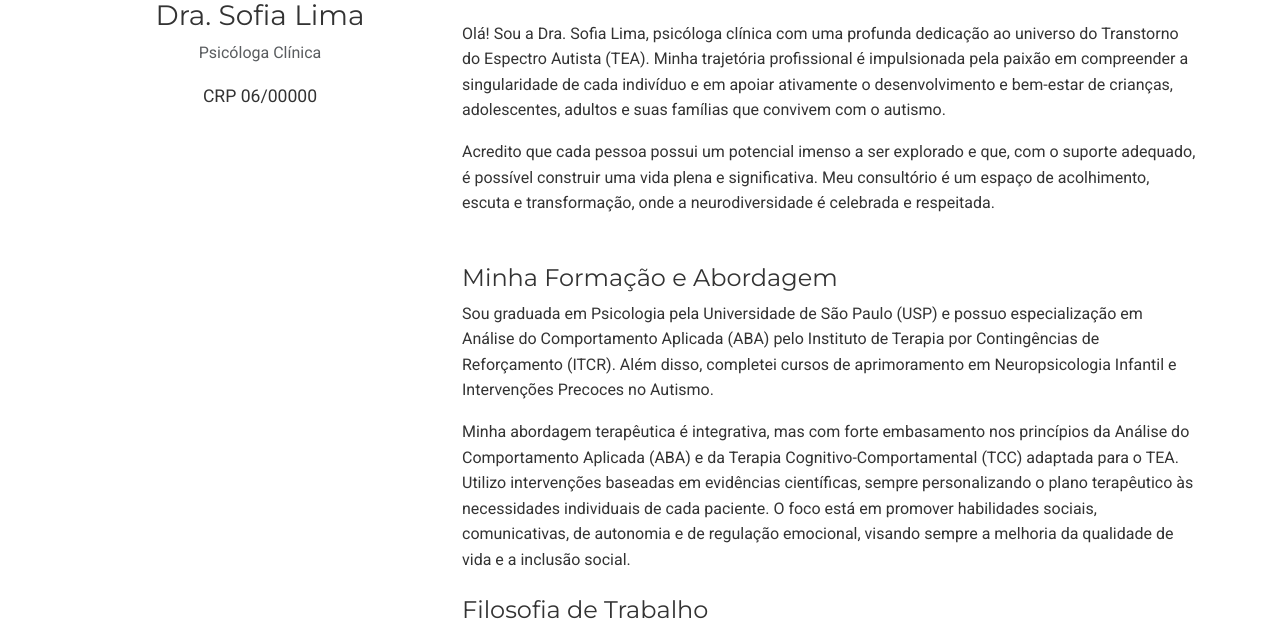
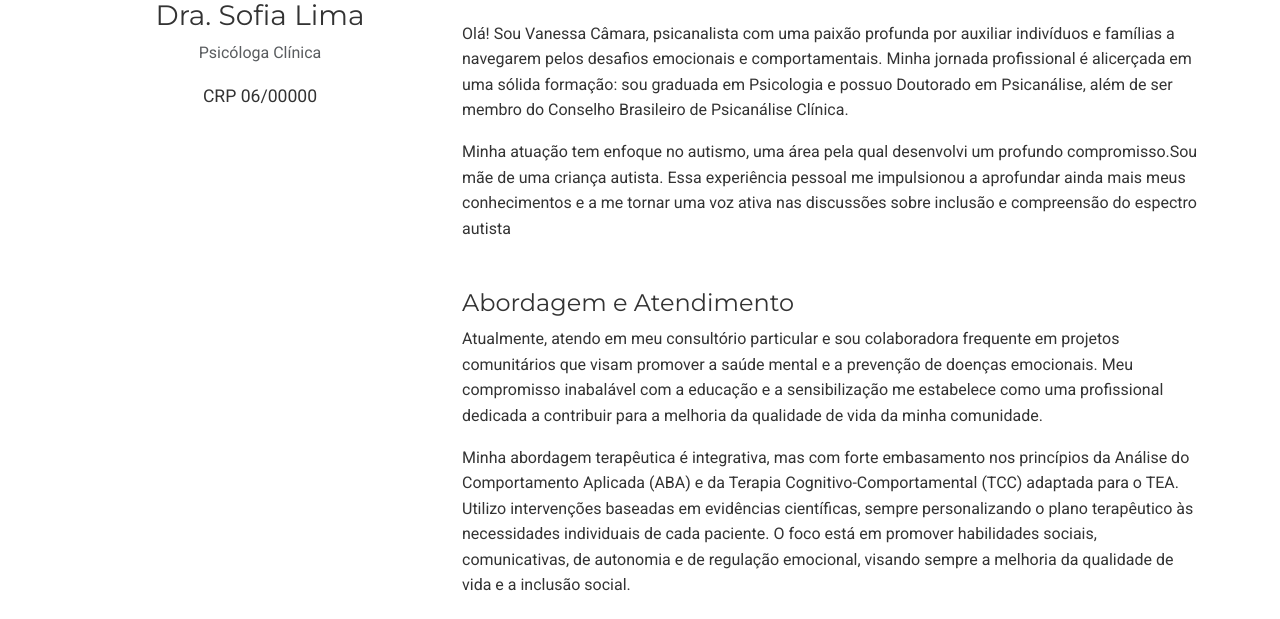
Before and after one commit to Estagiarius/site-vanessa, a plain HTML site: page sobre.html in a window 1280 px wide. Shown: the part 185-804 px from the top of the page. Drawn offline with nearby package versions, Linux system fonts and the light colour scheme.

Commit message:
Update sobre.html

```diff
--- a/sobre.html
+++ b/sobre.html
@@ -50,11 +50,11 @@
             <div class="col-md-8">
                 <h2 class="display-5 mb-4">Sobre Mim</h2>
 
-                <p>Olá! Sou a Dra. Sofia Lima, psicóloga clínica com uma profunda dedicação ao universo do Transtorno do Espectro Autista (TEA). Minha trajetória profissional é impulsionada pela paixão em compreender a singularidade de cada indivíduo e em apoiar ativamente o desenvolvimento e bem-estar de crianças, adolescentes, adultos e suas famílias que convivem com o autismo.</p>
-                <p>Acredito que cada pessoa possui um potencial imenso a ser explorado e que, com o suporte adequado, é possível construir uma vida plena e significativa. Meu consultório é um espaço de acolhimento, escuta e transformação, onde a neurodiversidade é celebrada e respeitada.</p>
+                <p>Olá! Sou Vanessa Câmara, psicanalista com uma paixão profunda por auxiliar indivíduos e famílias a navegarem pelos desafios emocionais e comportamentais. Minha jornada profissional é alicerçada em uma sólida formação: sou graduada em Psicologia e possuo Doutorado em Psicanálise, além de ser membro do Conselho Brasileiro de Psicanálise Clínica.</p>
+                <p>Minha atuação tem enfoque no autismo, uma área pela qual desenvolvi um profundo compromisso.Sou mãe de uma criança autista. Essa experiência pessoal me impulsionou a aprofundar ainda mais meus conhecimentos e a me tornar uma voz ativa nas discussões sobre inclusão e compreensão do espectro autista </p>
 
-                <h3 class="h4 mt-5">Minha Formação e Abordagem</h3>
-                <p>Sou graduada em Psicologia pela Universidade de São Paulo (USP) e possuo especialização em Análise do Comportamento Aplicada (ABA) pelo Instituto de Terapia por Contingências de Reforçamento (ITCR). Além disso, completei cursos de aprimoramento em Neuropsicologia Infantil e Intervenções Precoces no Autismo.</p>
+                <h3 class="h4 mt-5">Abordagem e Atendimento</h3>
+                <p>Atualmente, atendo em meu consultório particular e sou colaboradora frequente em projetos comunitários que visam promover a saúde mental e a prevenção de doenças emocionais. Meu compromisso inabalável com a educação e a sensibilização me estabelece como uma profissional dedicada a contribuir para a melhoria da qualidade de vida da minha comunidade.</p>
                 <p>Minha abordagem terapêutica é integrativa, mas com forte embasamento nos princípios da Análise do Comportamento Aplicada (ABA) e da Terapia Cognitivo-Comportamental (TCC) adaptada para o TEA. Utilizo intervenções baseadas em evidências científicas, sempre personalizando o plano terapêutico às necessidades individuais de cada paciente. O foco está em promover habilidades sociais, comunicativas, de autonomia e de regulação emocional, visando sempre a melhoria da qualidade de vida e a inclusão social.</p>
 
                 <h3 class="h4 mt-4">Filosofia de Trabalho</h3>
@@ -87,7 +87,7 @@
 
     <footer class="py-4 text-center">
         <div class="container">
-            <p>&copy; 2024 Dra. Sofia Lima - Psicologia Neuro-Inclusiva Brasil. Todos os direitos reservados.</p>
+            <p>&copy; 2025 Dra. Vanessa Câmara - Psicologia Neuro-Inclusiva Brasil. Todos os direitos reservados.</p>
             <p>CRP 06/00000</p>
             <p><a href="contato.html">Entre em Contato</a></p>
         </div>
```
